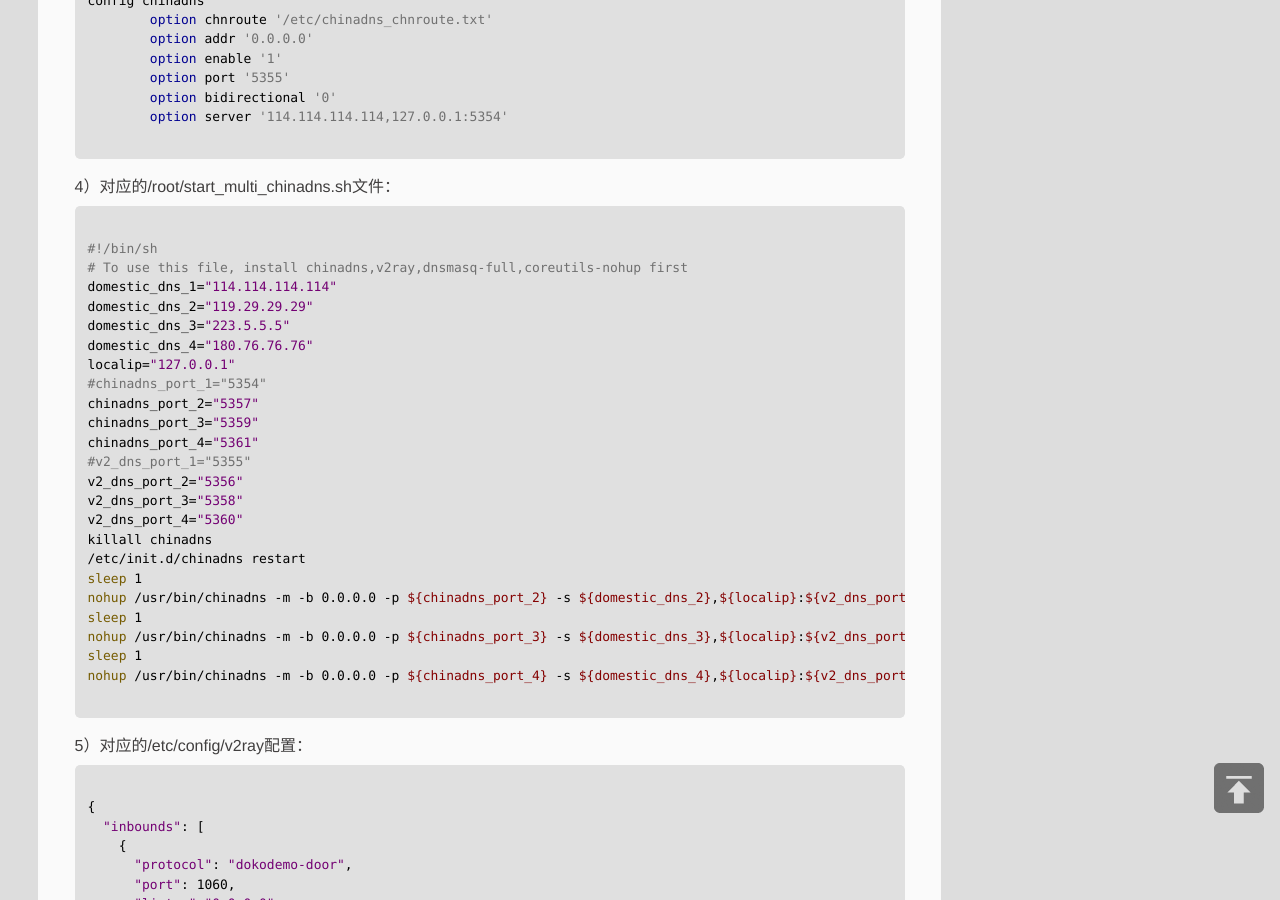
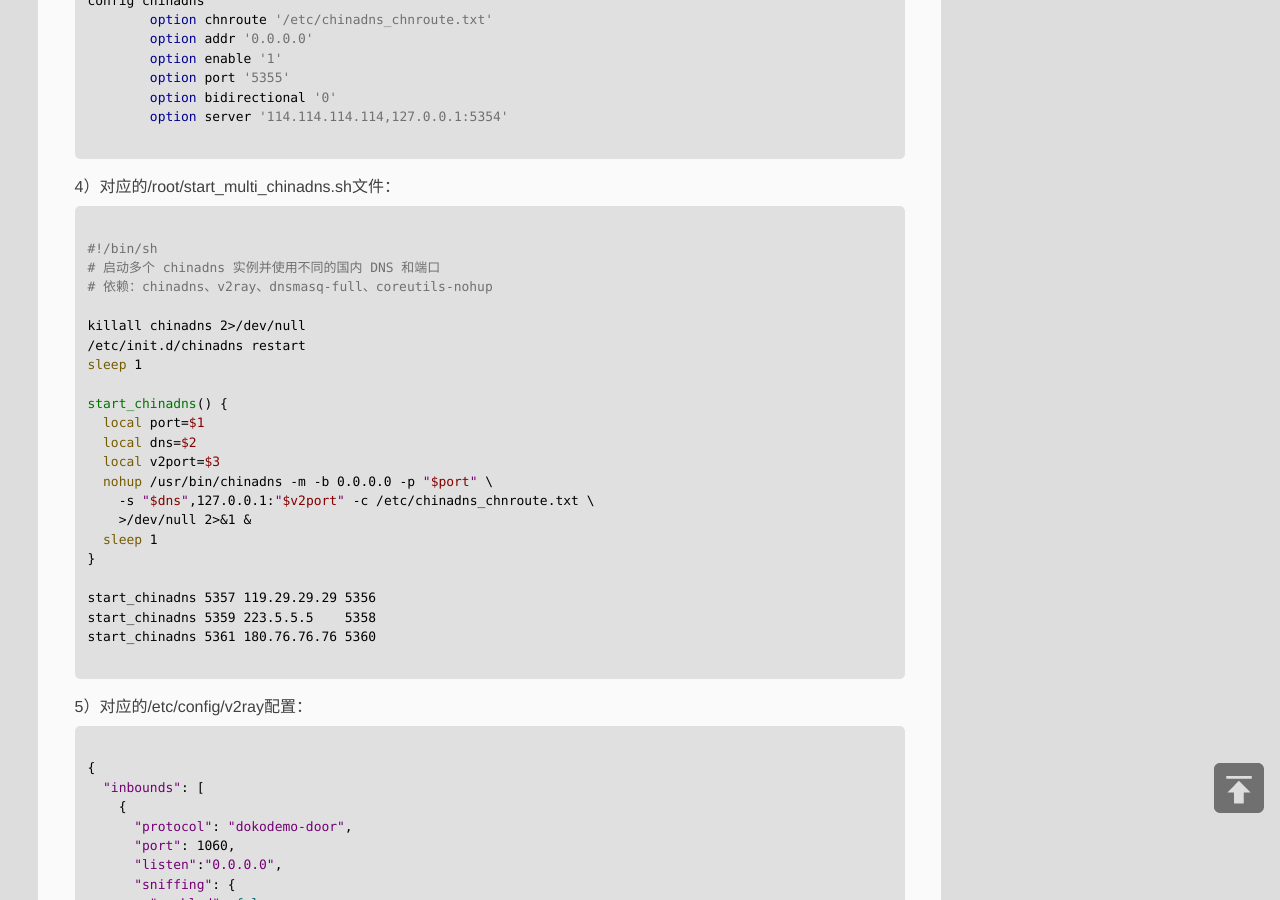
Before and after one commit to jibenfa/jibenfa.github.com, a Jekyll site: the page built from _posts/2025-07-30-openwrtE4B88Bv2rayE9808FE6988EE4BBA3E79086vE9858DE7BDAEE4BB8EiptablesE59091nftablesE8BF81E7A7BB.md, in a window 1280 px wide and 900 px high, scrolled down 6223 px. Built offline with Jekyll 4.4.1, drawn with Linux system fonts in a browser that asks for light colours.

Commit message:
Update 2025-07-30-openwrtE4B88Bv2rayE9808FE6988EE4BBA3E79086vE9858DE7BDAEE4BB8EiptablesE59091nftablesE8BF81E7A7BB.md

````diff
--- a/_posts/2025-07-30-openwrtE4B88Bv2rayE9808FE6988EE4BBA3E79086vE9858DE7BDAEE4BB8EiptablesE59091nftablesE8BF81E7A7BB.md
+++ b/_posts/2025-07-30-openwrtE4B88Bv2rayE9808FE6988EE4BBA3E79086vE9858DE7BDAEE4BB8EiptablesE59091nftablesE8BF81E7A7BB.md
@@ -330,28 +330,26 @@ config chinadns
 ```bash
 
 #!/bin/sh
-# To use this file, install chinadns,v2ray,dnsmasq-full,coreutils-nohup first
-domestic_dns_1="114.114.114.114"
-domestic_dns_2="119.29.29.29"
-domestic_dns_3="223.5.5.5"
-domestic_dns_4="180.76.76.76"
-localip="127.0.0.1"
-#chinadns_port_1="5354"
-chinadns_port_2="5357"
-chinadns_port_3="5359"
-chinadns_port_4="5361"
-#v2_dns_port_1="5355"
-v2_dns_port_2="5356"
-v2_dns_port_3="5358"
-v2_dns_port_4="5360"
-killall chinadns
+# 启动多个 chinadns 实例并使用不同的国内 DNS 和端口
+# 依赖：chinadns、v2ray、dnsmasq-full、coreutils-nohup
+
+killall chinadns 2>/dev/null
 /etc/init.d/chinadns restart
 sleep 1
-nohup /usr/bin/chinadns -m -b 0.0.0.0 -p ${chinadns_port_2} -s ${domestic_dns_2},${localip}:${v2_dns_port_2} -c /etc/chinadns_chnroute.txt 1>/dev/null 2>&1 &
-sleep 1
-nohup /usr/bin/chinadns -m -b 0.0.0.0 -p ${chinadns_port_3} -s ${domestic_dns_3},${localip}:${v2_dns_port_3} -c /etc/chinadns_chnroute.txt 1>/dev/null 2>&1 &
-sleep 1
-nohup /usr/bin/chinadns -m -b 0.0.0.0 -p ${chinadns_port_4} -s ${domestic_dns_4},${localip}:${v2_dns_port_4} -c /etc/chinadns_chnroute.txt 1>/dev/null 2>&1 &
+
+start_chinadns() {
+  local port=$1
+  local dns=$2
+  local v2port=$3
+  nohup /usr/bin/chinadns -m -b 0.0.0.0 -p "$port" \
+    -s "$dns",127.0.0.1:"$v2port" -c /etc/chinadns_chnroute.txt \
+    >/dev/null 2>&1 &
+  sleep 1
+}
+
+start_chinadns 5357 119.29.29.29 5356
+start_chinadns 5359 223.5.5.5    5358
+start_chinadns 5361 180.76.76.76 5360
 
 ```
 
````
